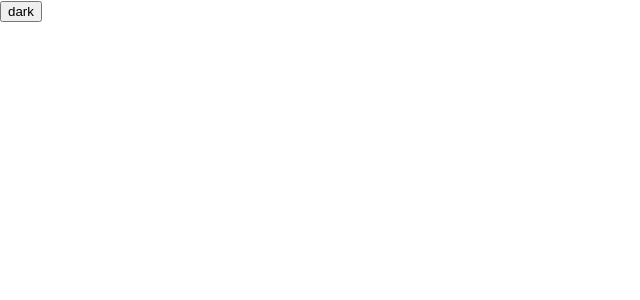
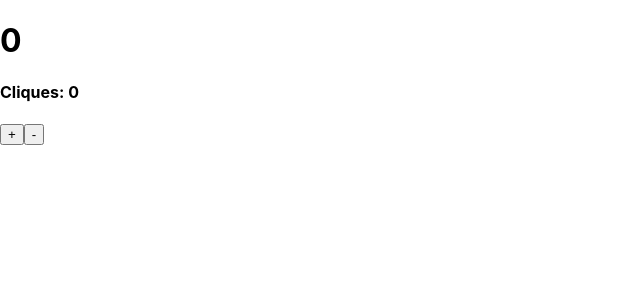
Before and after one commit to isaquebock/react-hooks, a React (Create React App) app: page / in a window 1280 px wide. Shown: the top 300 px of the page, without its empty margins (0-640 px from the left). Built offline with nearby package versions, Linux system fonts and the light colour scheme.

Commit message:
useReducer

```diff
--- a/src/App.js
+++ b/src/App.js
@@ -1,28 +1,49 @@
 import './App.css';
-import React, { useEffect, useState, createContext, useContext } from 'react';
+import React, { useReducer } from 'react';
 
-const ThemeContext = createContext()
+function reducer(state, action) {
+  if(action.type === 'plus') {
+    return {
+      counter: state.counter + 1,
+      clicks: state.clicks + 1
+    }
+  }
+
+  if(action.type === 'minus') {
+    return {
+      counter: state.counter - 1,
+      clicks: state.clicks + 1
+    }
+  }
+
+  return state;
+}
+
+const initialValue = {
+  counter: 0,
+  clicks: 0
+}
 
 function App() {
+
+  const [state, dispatch] = useReducer(reducer, initialValue)
+
+  const handleMinus = () => {
+    dispatch({ type: 'minus' })
+  }
+
+  const handlePlus = () => {
+    dispatch({ type: 'plus' })
+  }
+
   return (
-    <ThemeContext.Provider
-    value={
-      {
-        mode: 'dark'
-      }
-    }
-    >
-        <Button />
-    </ThemeContext.Provider>
+    <div>
+        <h1>{ state.counter }</h1>
+        <h4>Cliques: { state.clicks }</h4>
+        <button onClick={handlePlus}>+</button>
+        <button onClick={handleMinus}>-</button>
+    </div>
   );
 }
 
-function Button() {
-  const theme = useContext(ThemeContext);
-
-  return (
-    <button>{theme.mode}</button>
-  )
-}
-
 export default App;
```
